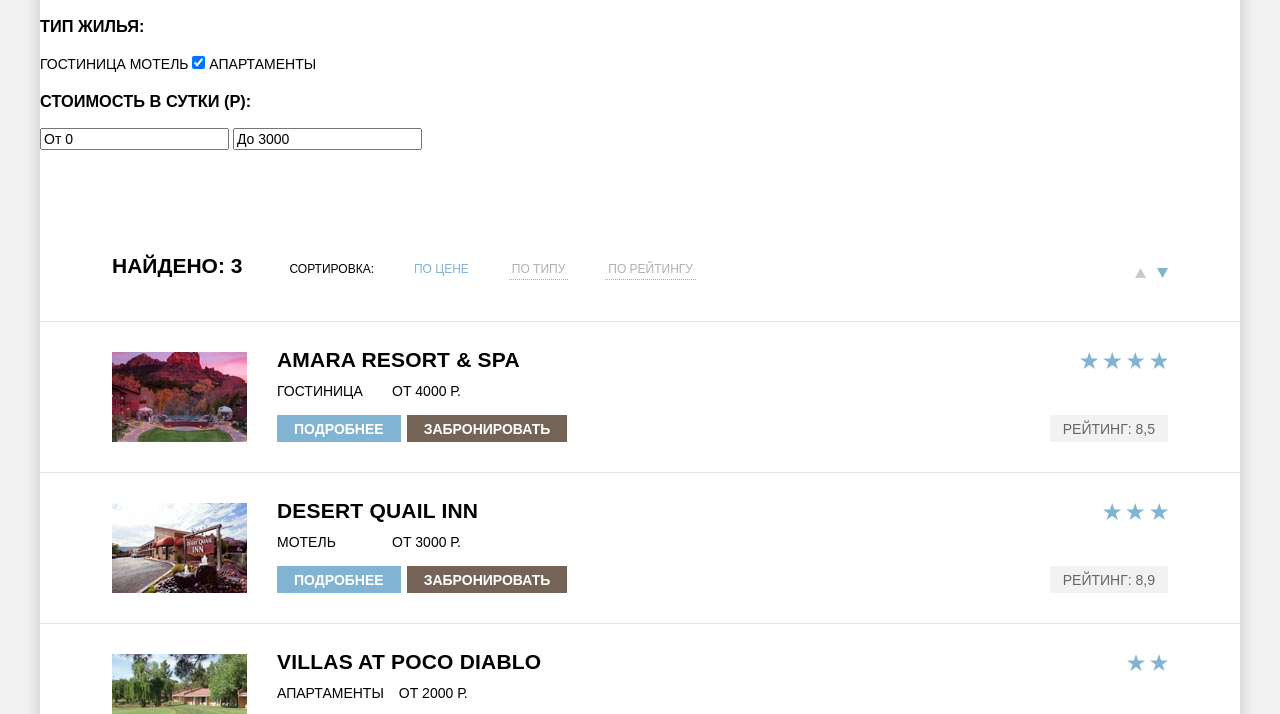
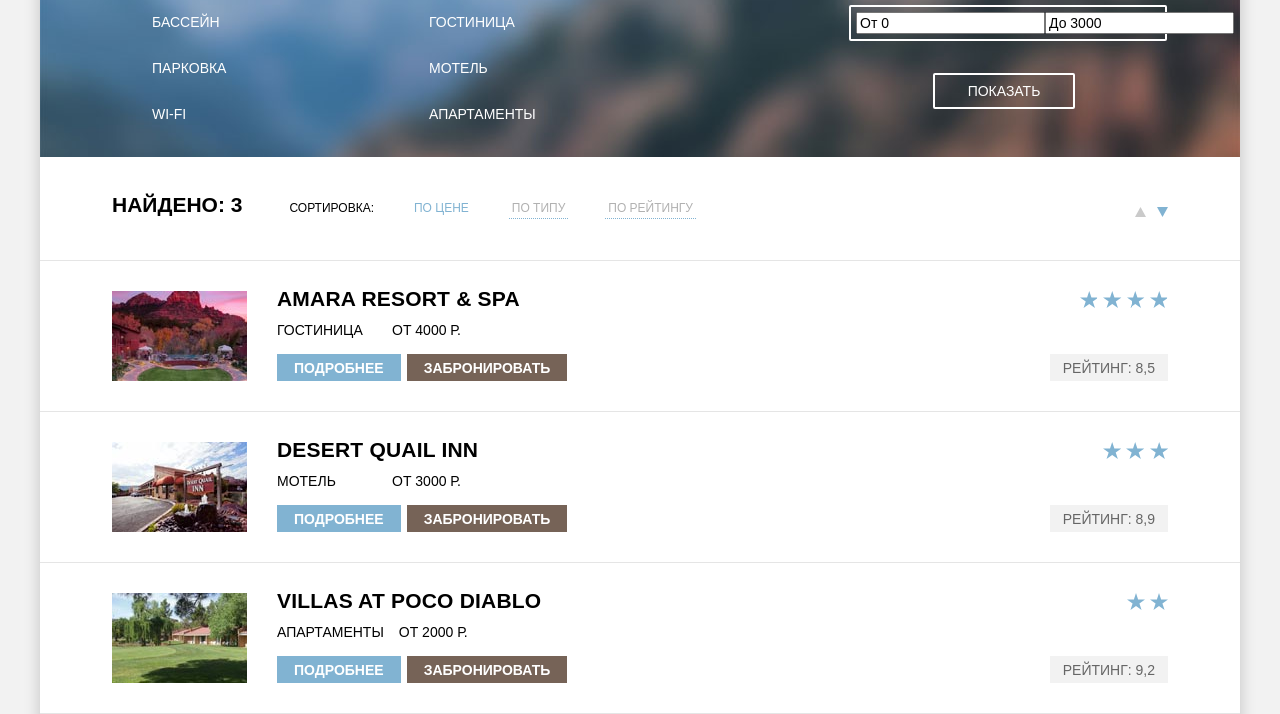
Before and after one commit to faraldo88/17107-sedona-28, a plain HTML site: page hotels.html in a window 1280 px wide. Shown: the part 131-845 px from the top of the page. Drawn offline with Linux system fonts and the light colour scheme.

Commit message:
Завершаем строить сетку
Добавил сетку в фильтр на станице hotels.html

```diff
--- a/css/style.css
+++ b/css/style.css
@@ -538,7 +538,7 @@ input::-webkit-inner-spin-button {
 	flex-grow: 1;
 	flex-basis: 66.66%;
 
-	background-color: #81b3d2;
+	background-color: var(--basic-light-blue);
 
 	overflow: hidden;
 }
@@ -563,12 +563,12 @@ input::-webkit-inner-spin-button {
 }
 
 .block-blue {
-	color: #fff;
-	background-color: #81b3d2;
+	color: var(--basic-light-white);
+	background-color: var(--basic-light-blue);
 }
 
 .block-gray {
-	background-color: #eeeeee;
+	background-color: var(--basic-dark-white2);
 }
 
 
@@ -732,6 +732,45 @@ input::-webkit-inner-spin-button {
 .content-width-8 {
 	width: 250px;
 }
+
+/* filters hotels */
+
+.section-filters {
+	padding: 26px 73px 31px 73px;
+	color: var(--basic-light-white);
+	background: url("../img/bg-mountains-2.jpg");
+}
+
+.section-filters form {
+	display: flex;
+}
+
+.filters-column__first {
+	flex-basis: 136px;
+}
+
+.filters-column__second {
+	flex-grow: 1;
+	margin-left: 119px;
+}
+
+.section-filters label {
+	position: relative;
+	display: block;
+	margin-top: 23px;
+	padding-left: 39px;
+	line-height: 23px;
+}
+
+.price__inputs {
+	display: flex;
+	width: 318px;
+	padding: 5px;
+	border: 2px solid var(--basic-light-white);
+	border-radius: 2px;
+}
+
+/* sorting hotels */
 
 .sorting{
   display: flex;
--- a/hotels.html
+++ b/hotels.html
@@ -14,10 +14,10 @@
             <img src="img/logo-sedona.svg" width="140" height="72" alt="Логотип">
           </a>
           <ul class="site-navigation__list">
-            <li><a href="">Информация</a></li>
-            <li><a href="">Фото и видео</a></li>
-            <li class="site-navigation__item menu-item"><a href="">Карта штата</a></li>
-            <li class="site-navigation__item"><a href="hotels.html">Гостиницы</a></li>
+            <li class="site-navigation__item"><a href="#">Информация</a></li>
+            <li class="site-navigation__item"><a href="#">Фото и видео</a></li>
+            <li class="site-navigation__item menu-item-right menu-item"><a href="#">Карта штата</a></li>
+            <li class="site-navigation__item menu-item-right"><a href="hotels.html">Гостиницы</a></li>
           </ul>
         </nav>
       </header>
@@ -60,8 +60,8 @@
 								Мотель
 							</label>
 							<label class="checkbox">
-								<input class="checkbox__input visually__hidden" type="checkbox" name="booking-apartments" value="Апартаменты" checked>
-								<span class="checkbox-fake"></span>
+								<input class="checkbox__input visually-hidden" type="checkbox" name="booking-apartments" value="Апартаменты" checked>
+								<span class="checkbox__fake"></span>
 								Апартаменты
 							</label>
 						</div>
@@ -69,8 +69,8 @@
 							<h3 class="header-small-price">Стоимость в сутки (Р):</h3>
 							<div class="price__slider-wrapper">
 								<div class="price__inputs">
-									<input class="price__input price__input-left" type="text" name="booking-price-min" id="price-min"  placeholder="От 0" value="От 0" aria-label="Минимальная стоимость">
-									<input class="price__input price__input-right" type="text" name="booking-price-max" id="price-max" placeholder="До 3000" value="До 3000" aria-label="Максимальная стоимость">
+									<input class="price__input" type="text" name="booking-price-min" id="price-min"  placeholder="От 0" value="От 0" aria-label="Минимальная стоимость">
+									<input class="price__input" type="text" name="booking-price-max" id="price-max" placeholder="До 3000" value="До 3000" aria-label="Максимальная стоимость">
 								</div>
 								<div class="price__slider">
 									<div class="handle-left"></div>
@@ -78,7 +78,7 @@
 									<div class="current-price-range"></div>
 								</div>
 							</div>
-							<input type="submit" value="Показать" class="btn btn-empty-white btn-show-results">
+							<input class="btn btn-empty-white btn-show-results" type="submit" value="Показать">
 						</div>
 					</form>
 				</section>
```
